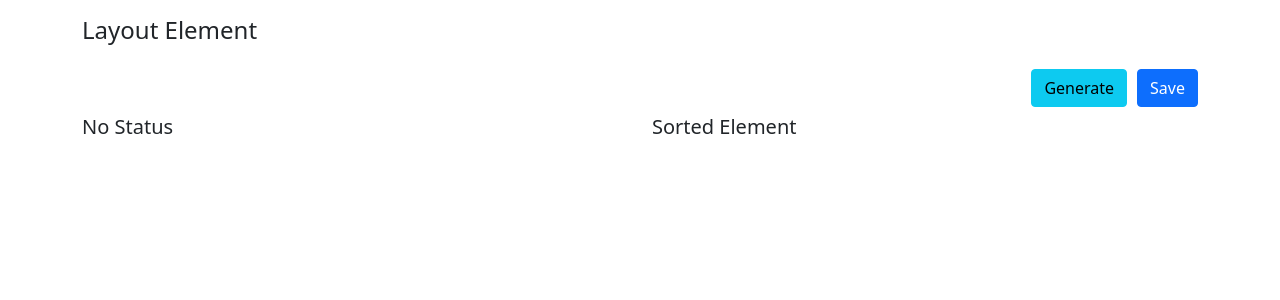
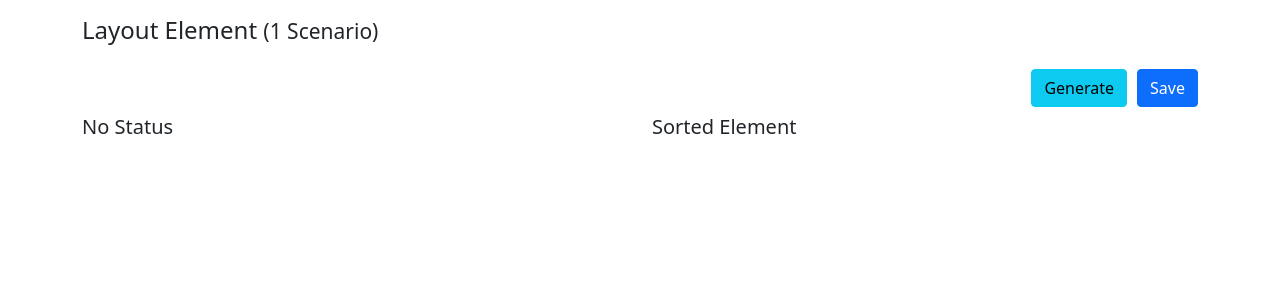
Before and after one commit to AgileRE-2022/UseCaseToGUI-Salt-, a Django app: page /layoutElement/1/35/ in a window 1280 px wide. Shown: the part 56-356 px from the top of the page. Run offline with Django 4.2, Linux system fonts and the light colour scheme; a user stored in the database is signed in; data comes from the database, SQL or seed files in the repository; both versions use the stored data as it was after the commit; some libraries are stand-ins or nearby versions.

Commit message:
edit header

```diff
--- a/UseCaseToGUI/mainApp/templates/mainApp/layoutElement.html
+++ b/UseCaseToGUI/mainApp/templates/mainApp/layoutElement.html
@@ -29,7 +29,7 @@
 
 {% block content %}
 <div class="layout-container">
-    <h4 class="mb-4">Layout Element</h3>
+    <h4 class="mb-4" style="text-transform:capitalize;">Layout Element <small>({{ scenarioType }} Scenario)</small></h3>
     <div class="row row-button mb-2">
         <div class="col-6"></div>
         <div class="col-6 d-flex justify-content-end">
@@ -167,7 +167,7 @@
         })
 
         function generateScenarioBadge(arrScenario){
-            let str =  `<span class="float-end badge bg-secondary bg-gradient" style="margin-right:10px;">|`;
+            let str =  `<span class="float-end badge bg-success bg-gradient" style="margin-right:10px;">|`;
             arrScenario.forEach(function(el,index){
                 if(el == 'normal'){
                     str += ` ${el} |`
--- a/UseCaseToGUI/mainApp/templates/mainApp/result.html
+++ b/UseCaseToGUI/mainApp/templates/mainApp/result.html
@@ -5,11 +5,11 @@
 
 {% block content %}
 <body>
+    <h4 style="text-transform:capitalize;">{{ scenarioType }} Scenario</h4>
     <div class="row mb-3">
         <div class="col-6">
             <h5>Wireframe:</h5>
             <img uml='{{ ucsSalt }}' style="border: 1px solid black;">
-
         </div>
         <div class="col-6">
             <h5>Salt:</h5>
```
Also changed, not shown: UseCaseToGUI/db.sqlite3.
